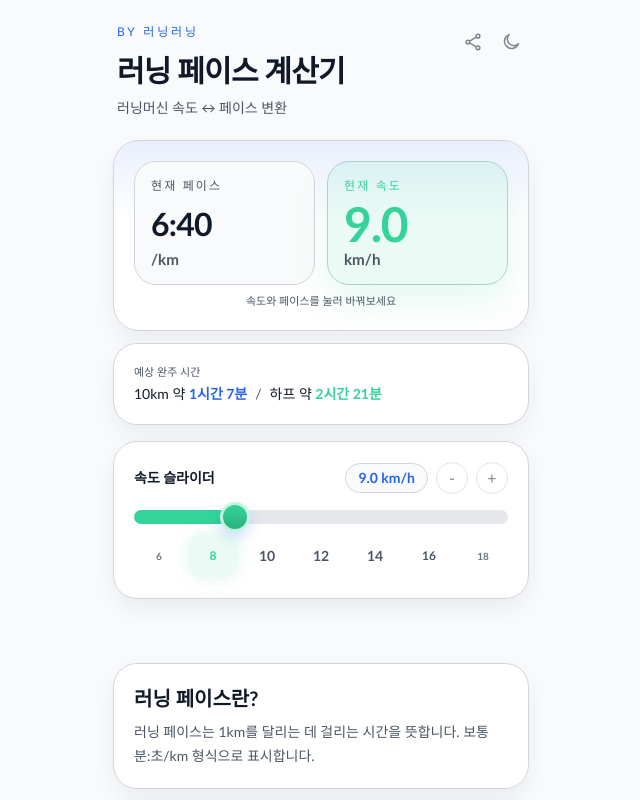
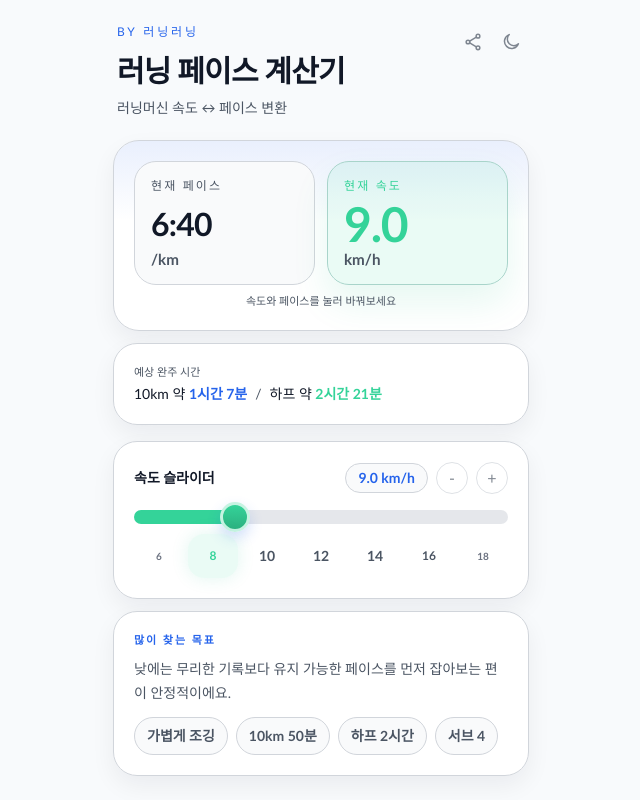
Before and after one commit to positanoarancia/runningrunning, a Next.js app: page / in a window 1280 px wide. Shown: the top 800 px of the page, without its empty margins (319-959 px from the left). Built offline with nearby package versions, Linux system fonts and the light colour scheme.

Commit message:
Add quick goal presets to pace calculator

```diff
--- a/app/page.tsx
+++ b/app/page.tsx
@@ -23,6 +23,28 @@ const SPEED_HAPTIC_STEP = 0.5;
 const PACE_HAPTIC_STEP = 15;
 const PREFETCH_SPEEDS = [DEFAULT_SPEED, 10, 12];
 const PREFETCH_PACE_MARKS = [300, 360, 450];
+const QUICK_PRESETS = [
+  {
+    label: "가볍게 조깅",
+    speed: 8,
+    description: "처음 뛰거나 회복 러닝할 때 편하게 맞추기 좋은 흐름",
+  },
+  {
+    label: "10km 50분",
+    speed: 12,
+    description: "10km 50분 완주를 노릴 때 가장 먼저 눌러보기 좋은 기준",
+  },
+  {
+    label: "하프 2시간",
+    speed: 10.6,
+    description: "하프 2시간 페이스 감각을 빠르게 확인할 때 자주 쓰는 목표",
+  },
+  {
+    label: "서브 4",
+    speed: 10.6,
+    description: "마라톤 4시간 컷 준비 때 기준으로 많이 맞춰보는 속도",
+  },
+] as const;
 
 type ActiveMode = "speed" | "pace";
 type ThemeMode = "light" | "dark";
@@ -106,6 +128,26 @@ function ShareIcon() {
   );
 }
 
+function getTimeAwareMessage(hour: number) {
+  if (hour < 6) {
+    return "이른 시간엔 몸을 깨우는 가벼운 조깅부터 시작하는 편이 잘 맞아요.";
+  }
+
+  if (hour < 11) {
+    return "오전 러닝은 리듬을 만들기 좋아서 목표 페이스를 눌러 감각을 맞추기 좋아요.";
+  }
+
+  if (hour < 17) {
+    return "낮에는 무리한 기록보다 유지 가능한 페이스를 먼저 잡아보는 편이 안정적이에요.";
+  }
+
+  if (hour < 22) {
+    return "저녁 러닝엔 많이 찾는 목표를 눌러 바로 시작하면 진입 장벽이 확 낮아져요.";
+  }
+
+  return "늦은 시간엔 기록보다 회복감 있는 속도로 마무리하는 편이 더 편안해요.";
+}
+
 export default function HomePage() {
   const [activeMode, setActiveMode] = useState<ActiveMode>("speed");
   const [themeMode, setThemeMode] = useState<ThemeMode>("light");
@@ -113,6 +155,9 @@ export default function HomePage() {
   const [introHighlight, setIntroHighlight] = useState<ActiveMode | null>(null);
   const [error, setError] = useState<string>("");
   const [shareNotice, setShareNotice] = useState<string>("");
+  const [timeAwareMessage, setTimeAwareMessage] = useState<string>(
+    "지금 많이 찾는 목표를 눌러 바로 페이스 감각을 잡아보세요.",
+  );
   const lastSpeedHapticMark = useRef<number | null>(null);
   const lastPaceHapticMark = useRef<number | null>(null);
   const shareNoticeTimeout = useRef<number | null>(null);
@@ -189,6 +234,11 @@ export default function HomePage() {
   const positionFromSpeed = (speed: number) =>
     Math.round(((speed - MIN_SPEED) / (MAX_SPEED - MIN_SPEED)) * SLIDER_MAX);
 
+  const applyPreset = (speed: number) => {
+    updateFromSliderPosition(positionFromSpeed(speed), "speed");
+    triggerHaptic();
+  };
+
   const currentSpeed = speedFromPosition(sliderPosition);
   const currentSnapshot = getConversionSnapshot(currentSpeed);
   const currentPace = currentSnapshot.pace;
@@ -208,6 +258,17 @@ export default function HomePage() {
           : "light";
 
     applyTheme(initialTheme);
+  }, []);
+
+  useEffect(() => {
+    const syncTimeAwareMessage = () => {
+      setTimeAwareMessage(getTimeAwareMessage(new Date().getHours()));
+    };
+
+    syncTimeAwareMessage();
+
+    const intervalId = window.setInterval(syncTimeAwareMessage, 60_000);
+    return () => window.clearInterval(intervalId);
   }, []);
 
   useEffect(() => {
@@ -594,6 +655,34 @@ export default function HomePage() {
         </div>
       </section>
 
+      <section className="glass mt-3 rounded-[24px] p-5">
+        <p className="theme-accent-blue text-[11px] font-semibold uppercase tracking-[0.18em]">
+          많이 찾는 목표
+        </p>
+        <p className="mt-2 text-sm leading-6 theme-muted">{timeAwareMessage}</p>
+
+        <div className="mt-3 flex flex-wrap gap-2">
+          {QUICK_PRESETS.map((preset) => {
+            const isActive = Math.abs(currentSpeed - preset.speed) < 0.16;
+
+            return (
+              <button
+                key={preset.label}
+                type="button"
+                onClick={() => applyPreset(preset.speed)}
+                className={`rounded-full border px-3 py-2 text-sm font-semibold transition active:scale-95 ${
+                  isActive
+                    ? "theme-accent-green-soft theme-accent-green"
+                    : "theme-soft theme-muted hover:bg-[color:color-mix(in_srgb,var(--primary)_7%,transparent)]"
+                }`}
+              >
+                {preset.label}
+              </button>
+            );
+          })}
+        </div>
+      </section>
+
       <div className="mt-4 min-h-6 px-1 text-sm text-rose-400 dark:text-rose-300">
         {error}
       </div>
```
